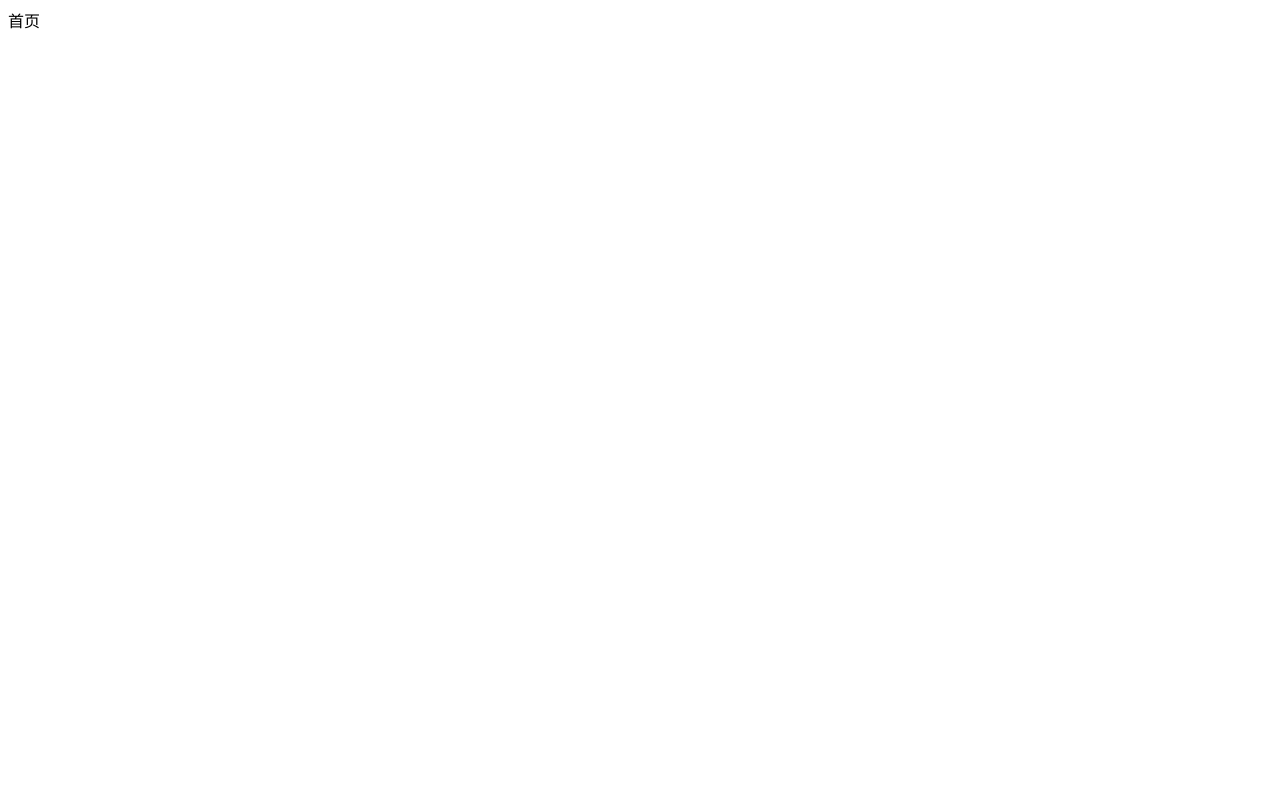
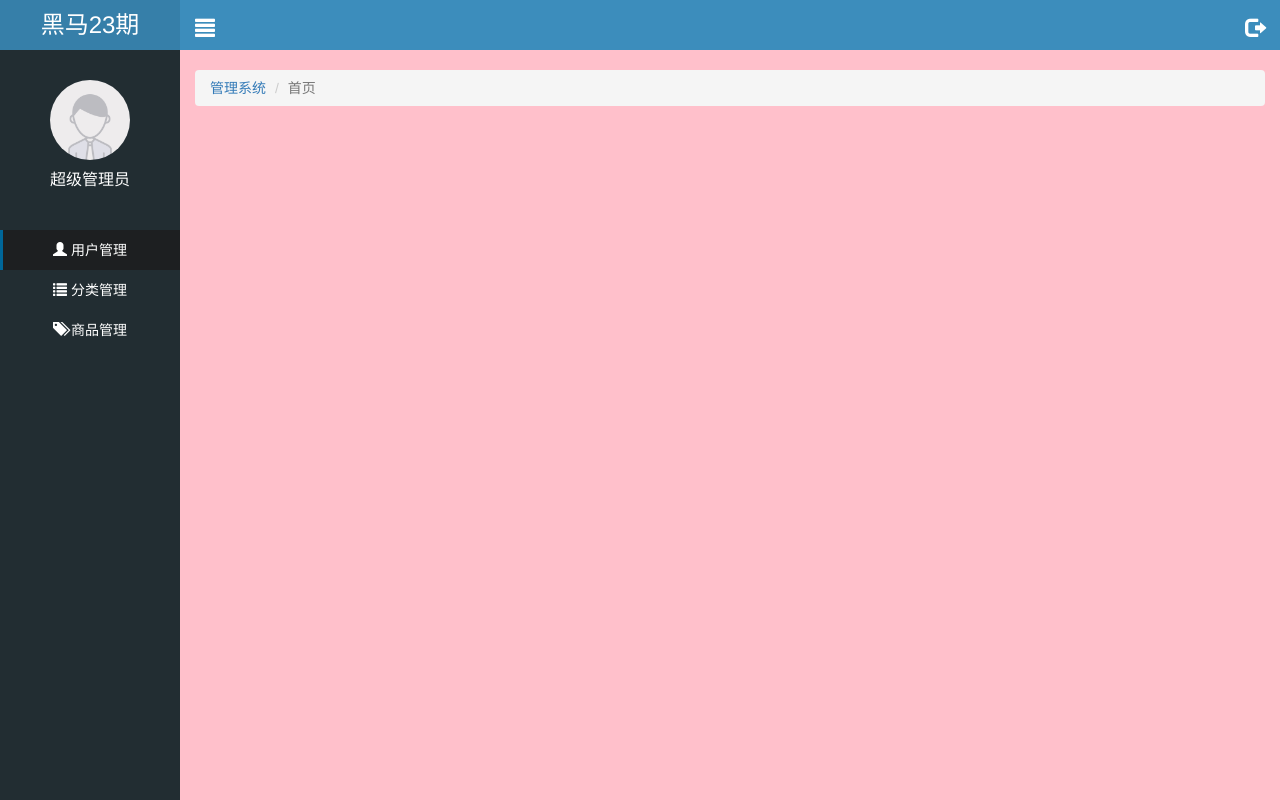
Before and after one commit to UsernameHxiaofei/23_letao, a website: page public/admin/index.html in a window 1280 px wide. Shown: the top 800 px of the page. Drawn offline with Linux system fonts and the light colour scheme.

Commit message:
首页公共功能完成

```diff
--- a/public/admin/css/common.css
+++ b/public/admin/css/common.css
@@ -8,3 +8,107 @@
 .mt_150{
   margin-top:150px;
 }
+.mt_20{
+  margin-top:20px;
+}
+
+/*index页面的样式*/
+/*公共样式的去除*/
+a:link,
+a:visited,
+a:hover,
+a:active{
+  text-decoration: none;
+}
+
+ul,ol{
+  list-style: none;
+  margin: 0;
+  padding: 0;
+}
+
+
+
+html,body{
+  height:100%;
+}
+body{
+  padding-left:180px;
+  transition:all 1s;
+}
+body.active{
+  padding-left:0;
+}
+.lt_aside{
+  width: 180px;
+  height: 100%;
+  background-color: #222D32;
+  position: fixed;
+  left:0;
+  top:0;
+  transition:all 1s;
+}
+.lt_aside.active{
+  left:-180px;
+}
+.lt_brand a{
+  display: block;
+  width: 100%;
+  height: 50px;
+  background-color: #367FA9;
+  text-align: center;
+  line-height:50px;
+  font-size:24px;
+  color: #fff;
+}
+.lt_user{
+  width: 180px;
+  height: 180px;
+  padding-top:30px;
+}
+.lt_user img{
+  display: block;
+  width: 80px;
+  height: 80px;
+  border-radius:50%;
+  margin:0 auto;
+}
+.lt_user p{
+  text-align: center;
+  height: 40px;
+  line-height:40px;
+  font-size:16px;
+  color: #fff;
+}
+
+.lt_nav li a{
+  display: block;
+  width: 100%;
+  height: 40px;
+  line-height:40px;
+  color: #fff;
+  padding-left:50px;
+  border-left:3px solid transparent;
+}
+.lt_nav li a.current{
+  background-color: #1D1F21;
+  border-left:3px solid #006699;
+}
+.lt_nav .second a{
+  padding-left:70px;
+}
+.lt_main{
+  width: 100%;
+  height: 1000px;
+  background-color: pink;
+}
+.lt_header{
+  width: 100%;
+  height: 50px;
+  background-color: #3C8DBC;
+}
+.lt_header a{
+  color: #fff;
+  font-size: 20px;
+  padding:15px;
+}
--- a/public/admin/index.html
+++ b/public/admin/index.html
@@ -2,9 +2,89 @@
 <html lang="zh-CN">
 <head>
   <meta charset="UTF-8">
-  <title>Title</title>
+  <title>乐淘首页</title>
+  <link rel="stylesheet" href="./lib/bootstrap/css/bootstrap.min.css">
+  <!--表单校验插件样式-->
+  <link rel="stylesheet" href="./lib/bootstrap-validator/css/bootstrapValidator.min.css">
+  <!--进度条样式-->
+  <link rel="stylesheet" href="./lib/nprogress/nprogress.css">
+  <link rel="stylesheet" href="./css/common.css">
 </head>
 <body>
-首页
+
+<!--左边侧边栏-->
+<div class="lt_aside">
+  <div class="lt_brand">
+    <a href="index.html">黑马23期</a>
+  </div>
+  <div class="lt_user">
+    <img src="./images/default.png" alt="">
+    <p>超级管理员</p>
+  </div>
+  <div class="lt_nav">
+    <ul>
+      <li>
+        <a class="current" href="user.html">
+          <i class="glyphicon glyphicon-user"></i>
+          <span>用户管理</span>
+        </a>
+      </li>
+      <li>
+        <a class="categroy" href="javescript:;">
+          <i class="glyphicon glyphicon-list"></i>
+          <span>分类管理</span>
+        </a>
+        <div class="second" style="display:none">
+          <a href="first.html">一级分类</a>
+          <a href="second.html">二级分类</a>
+        </div>
+      </li>
+      <li>
+        <a href="product.html">
+          <i class="glyphicon glyphicon-tags"></i>
+          <span>商品管理</span>
+        </a>
+      </li>
+    </ul>
+  </div>
+</div>
+<!--右边主体部分-->
+<div class="lt_main">
+
+  <div class="lt_header">
+    <a href="#" class="pull-left">
+      <i class="glyphicon glyphicon-align-justify lt_muen"></i>
+    </a>
+    <a href="#" class="pull-right">
+      <i class="glyphicon glyphicon-log-out loginout"></i>
+    </a>
+  </div>
+
+  <div class="container-fluid mt_20">
+    <!--路径导航-->
+    <ol class="breadcrumb">
+      <li><a href="#">管理系统</a></li>
+      <li class="active">首页</li>
+    </ol>
+  </div>
+</div>
+
+
+
+
+
+
+
+
+<script src="./lib/jquery/jquery.min.js"></script>
+<script src="./lib/bootstrap/js/bootstrap.min.js"></script>
+<!--表单校验插件-->
+<script src="./lib/bootstrap-validator/js/bootstrapValidator.min.js"></script>
+<!--进度条插件-->
+<script src="./lib/nprogress/nprogress.js"></script>
+<!--公共的js存放公共的功能-->
+<script src="./js/common.js"></script>
+<script src="./js/index.js"></script>
+
 </body>
 </html>
--- a/public/admin/js/common.js
+++ b/public/admin/js/common.js
@@ -16,4 +16,34 @@ $(function(){
   })
 
 
+  //2点击分类管理2点击分类管理让二级导航显示
+  $(".categroy").on("click",function(){
+    $(this).stop().siblings().slideToggle();
+  })
+
+
+  $(".lt_muen").on("click",function(){
+    $(".lt_aside").toggleClass("active");
+    $("body").toggleClass("active");
+  })
+
+
+  //退出功能
+  $(".loginout").on("click",function(){
+    $.ajax({
+      type:"get",
+      url:"/employee/employeeLogout",
+      dataType:"json",
+      success:function(info){
+        //console.log(info)
+        if(info.success){
+          location.href="login.html";
+        }
+      }
+    })
+  })
+
+
+
+
 })
--- /dev/null
+++ b/public/admin/js/index.js
@@ -0,0 +1,3 @@
+/**
+ * Created by asus on 2018/7/11.
+ */
```
